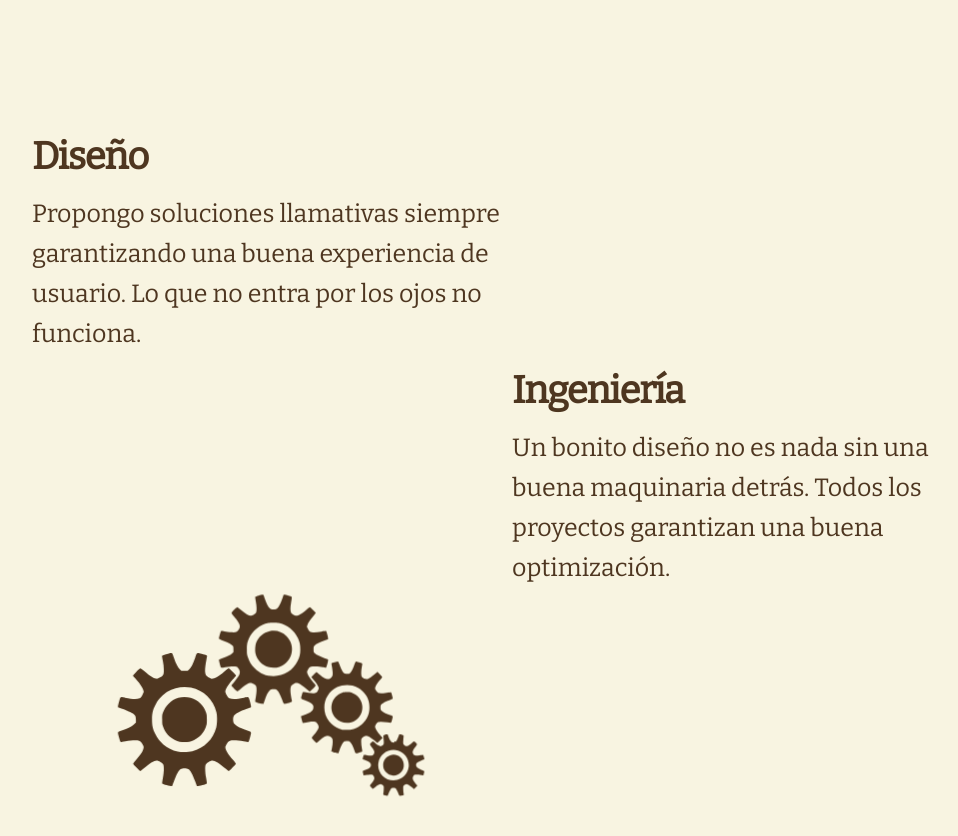
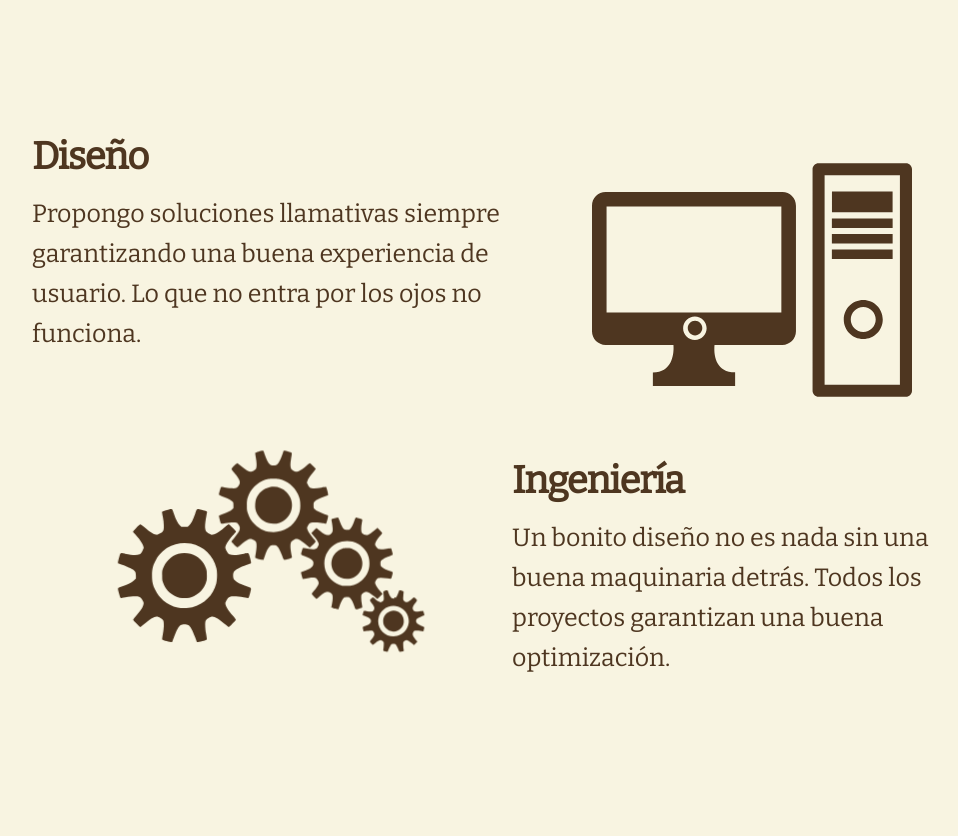
Before and after one commit to i42maroa/my-personal-web, a Next.js app: page / in a window 1280 px wide. Shown: the part 840-1676 px from the top of the page, without its empty margins (128-1086 px from the left). Built offline with nearby package versions, Linux system fonts and the light colour scheme.

Commit message:
Add desktop svg

```diff
--- a/app/components/home/description/component.tsx
+++ b/app/components/home/description/component.tsx
@@ -1,6 +1,7 @@
 import { LINKS, PAGES } from '@/data/links.data'
 import styles from './Description.module.css'
 import { EngranajeSvg } from '../../shared/svg/Engranaje/Engranaje'
+import { DesktopSvg } from '../../shared/svg/Desktop/Desktop'
 
 export default function DescriptionComponent () {
   return (
@@ -9,17 +10,20 @@ export default function DescriptionComponent () {
         <h2>Diseño</h2>
         <p>Propongo soluciones llamativas siempre garantizando una buena experiencia de usuario. Lo que no entra por los ojos no funciona.</p>
       </div>
-      <div />
-      <div />
-      <div className={styles.textContainer}>
-        <h2>Ingeniería</h2>
-        <p>Un bonito diseño no es nada sin una buena maquinaria detrás. Todos los proyectos garantizan una buena optimización.</p>
+
+      <div className={styles.engranajeContainer}>
+        <DesktopSvg />
       </div>
 
       <div className={styles.engranajeContainer}>
         <EngranajeSvg />
       </div>
 
+      <div className={styles.textContainer}>
+        <h2>Ingeniería</h2>
+        <p>Un bonito diseño no es nada sin una buena maquinaria detrás. Todos los proyectos garantizan una buena optimización.</p>
+      </div>
+
     </section>
   )
 }
--- /dev/null
+++ b/app/components/shared/svg/Desktop/Desktop.module.css
@@ -0,0 +1,133 @@
+.st0, .l1, .l2, .l3, .l4, .l5, .l6, .l7{
+    fill: var(--font-color);
+}
+
+.l1, .l2, .l3, .l4, .l5, .l6, .l7{
+    fill: var(--font-color);
+    width: 0px;
+    animation-timeline: scroll();
+    animation-fill-mode: forwards;
+}
+
+
+.l1{
+     animation-name: l1_animation;
+}
+
+.l2{
+    animation-name: l2_animation;
+}
+
+.l3{
+    animation-name: l3_animation;
+}
+
+.l4{
+    animation-name: l4_animation;
+}
+
+.l5{
+    animation-name: l5_animation;
+}
+
+.l6{
+    animation-name: l6_animation;
+}
+
+.l7{
+    animation-name: l7_animation;
+}
+
+
+@keyframes l1_animation {
+    2%{
+        width: 328px;
+    }
+    100%{
+        width: 328px;
+    }
+}
+
+@keyframes l2_animation {
+    2%{
+        width: 0px;
+    }
+
+    4%{
+        width: 280px;
+    }
+    100%{
+        width: 280px;
+    }
+}
+
+@keyframes l3_animation {
+    4%{
+        width: 0px;
+    }
+
+    6%{
+        width: 318px;
+    }
+    100%{
+        width: 318px;
+    }
+}
+
+
+@keyframes l4_animation {
+    6%{
+        width: 0px;
+    }
+
+    8%{
+        width: 267px;
+    }
+    100%{
+        width: 267px;
+    }
+}
+
+
+@keyframes l5_animation {
+    8%{
+        width: 0px;
+    }
+
+    10%{
+        width: 316px;
+    }
+
+    100%{
+        width: 316px;
+    }
+}
+
+
+@keyframes l6_animation {
+    10%{
+        width: 0px;
+    }
+
+    12%{
+        width: 171px;
+    }
+
+    100%{
+        width: 171px;
+    }
+}
+
+@keyframes l7_animation {
+    12%{
+        width: 0px;
+    }
+
+    14%{
+        width: 316px;
+    }
+
+    100%{
+        width: 316px;
+    }
+}
--- /dev/null
+++ b/app/components/shared/svg/Desktop/Desktop.tsx
@@ -0,0 +1,36 @@
+/* eslint-disable no-tabs */
+
+import styles from './Desktop.module.css'
+
+export function DesktopSvg () {
+  return (
+    <svg
+      version='1.1' xmlns='http://www.w3.org/2000/svg' xmlnsXlink='http://www.w3.org/1999/xlink' x='0px' y='0px'
+      viewBox='0 0 800 800' className={styles.container} xmlSpace='preserve'
+    >
+      <g id='desktop'>
+        <path
+          className={styles.st0} d='M751.6,269.8H599.7v-23.5h151.9V269.8z M751.6,285.1H599.7v23.5h151.9V285.1z M751.5,178.7H599.9v51.7h151.6
+		V178.7z M800,123.1v553.8c0,8.3-6.8,15.1-15.1,15.1H566.5c-8.3,0-15.1-6.8-15.1-15.1V123.1c0-8.3,6.7-15.1,15.1-15.1h218.4
+		C793.2,108,800,114.8,800,123.1z M769.8,138.2H581.5v523.7h188.3V138.2z M751.6,323.8H599.7v23.4h151.9V323.8z M726.9,498.6
+		c0,27-21.8,48.8-48.7,48.8c-27,0-48.8-21.8-48.8-48.8c0-26.9,21.8-48.8,48.8-48.8C705,449.8,726.9,471.7,726.9,498.6z M709.3,498.6
+		c0-17.2-13.9-31.2-31.2-31.2c-17.2,0-31.2,14-31.2,31.2c0,17.2,13.9,31.1,31.2,31.1C695.3,529.7,709.3,515.8,709.3,498.6z
+		 M509.9,214.3v313.9c0,18.9-15.2,34.2-34,34.2H306.4c0,0-9.6,68.5,51.4,68.5v34.3h-51.4H203.6h-51.4V631
+		c58.8,0,51.4-68.5,51.4-68.5H34.1C15.2,562.4,0,547.1,0,528.2v-314c0-18.9,15.2-34.2,34.1-34.2h441.9
+		C494.7,180.1,509.9,195.3,509.9,214.3z M286.6,520.5c0-16.2-13.2-29.4-29.4-29.4c-16.2,0-29.4,13.1-29.4,29.4s13.2,29.4,29.4,29.4
+		C273.5,549.9,286.6,536.7,286.6,520.5z M473.5,216.4H36.4v264.7h437h0V216.4z M257.6,502.1c-10.1,0-18.2,8.2-18.2,18.2
+		s8.2,18.2,18.2,18.2c10.1,0,18.2-8.2,18.2-18.2S267.7,502.1,257.6,502.1z'
+        />
+      </g>
+      <g id='lines'>
+        <rect x='77.8' y='419.1' className={styles.l7} width='316' height='6' />
+        <rect x='80.3' y='387.7' className={styles.l6} width='171' height='6' />
+        <rect x='80.3' y='357.5' className={styles.l5} width='316' height='6' />
+        <rect x='80.3' y='332.3' className={styles.l4} width='267' height='6' />
+        <rect x='80.3' y='309.2' className={styles.l3} width='318' height='6' />
+        <rect x='80.3' y='283.6' className={styles.l2} width='280' height='6' />
+        <rect x='80.3' y='258' className={styles.l1} width='328' height='6' />
+      </g>
+    </svg>
+  )
+}
--- a/app/components/shared/svg/Engranaje/Engranaje.module.css
+++ b/app/components/shared/svg/Engranaje/Engranaje.module.css
@@ -21,8 +21,12 @@
 
         transform: rotate(0deg);
     }
+
+    50%{
+        transform: rotate(360deg);
+    }
     100% {
-        transform: rotate(360deg);
+        transform: rotate(0deg);
     }
   }
 
@@ -32,7 +36,10 @@
 
         transform: rotate(360deg);
     }
-    100% {
+    50%{
         transform: rotate(0deg);
     }
+    100% {
+        transform: rotate(360deg);
+    }
   }
```
Also changed, not shown: public/desktop.svg (added).
